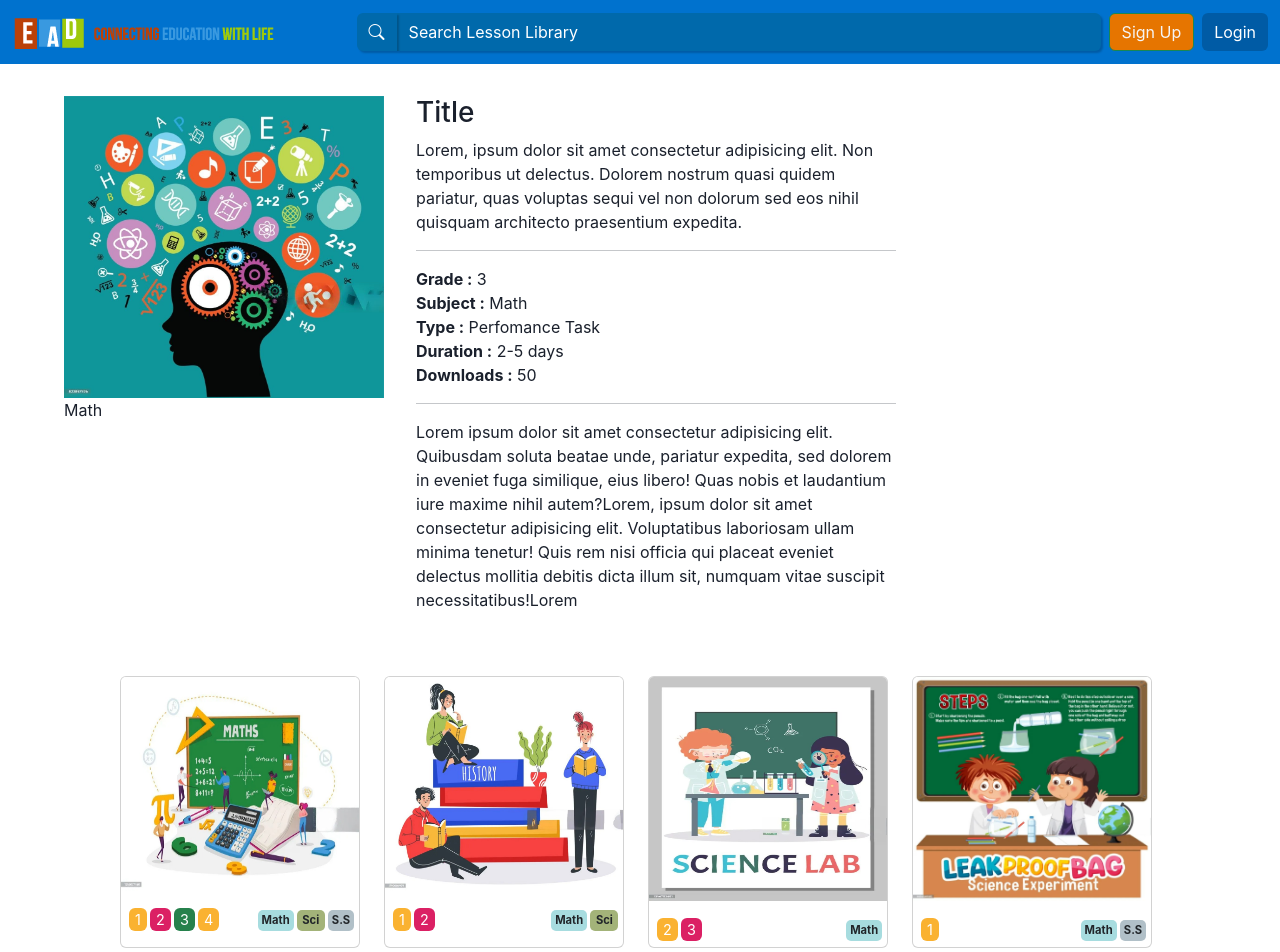
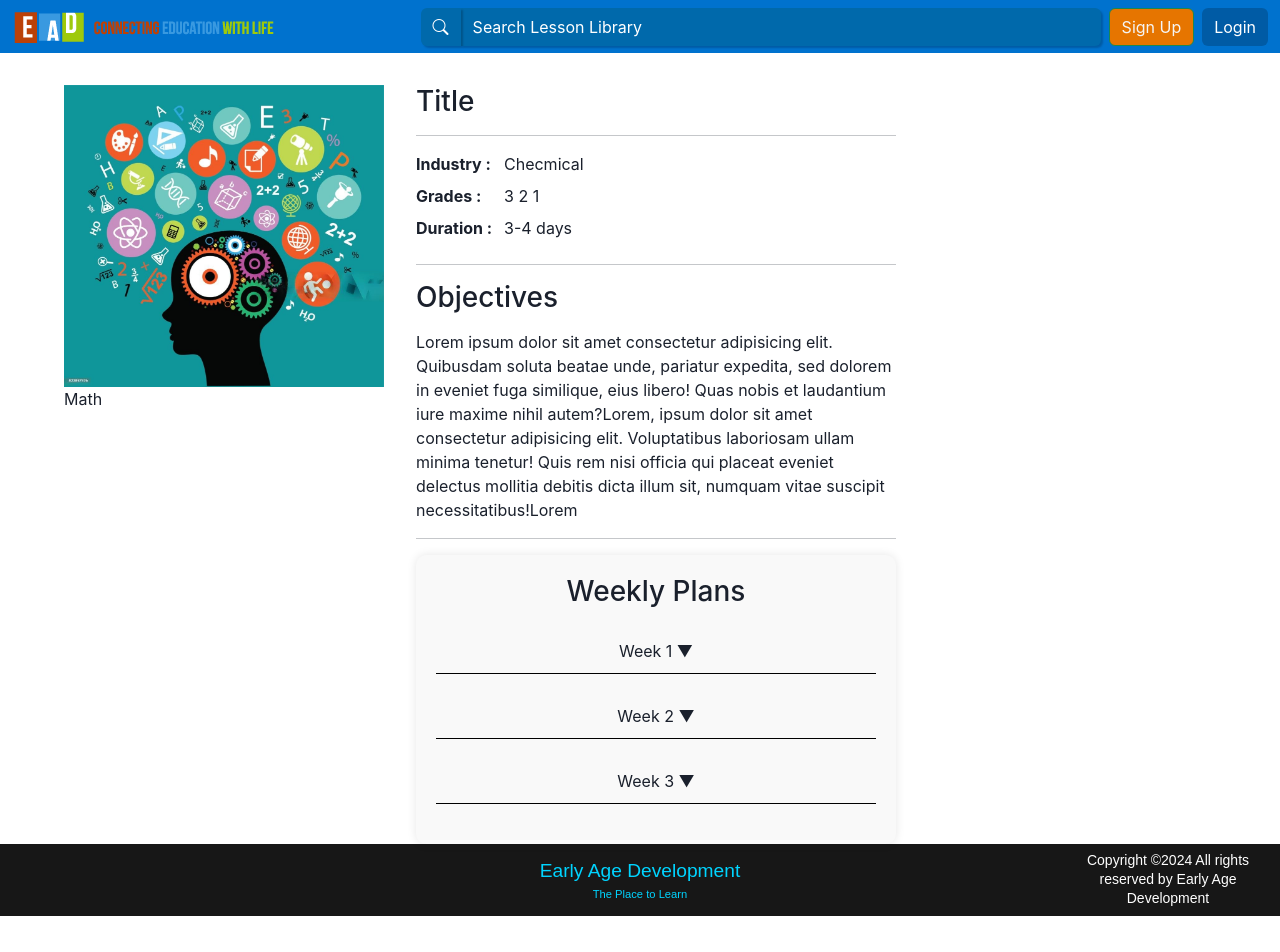
Before and after one commit to Muhammad-Muhib-Mirza/LMS, a React (Create React App) app: page /detail/0 in a window 1280 px wide. Shown: the top 952 px of the page. After the commit the page ends 916 px from the top, so only its background shows below. Built offline with nearby package versions, Linux system fonts and the light colour scheme.

Commit message:
detail page

```diff
--- /dev/null
+++ b/src/Component/DetailPage/Week.js
@@ -0,0 +1,119 @@
+import { useState } from "react";
+import {motion} from "framer-motion"
+
+export default function Week() {
+    const [activeIndex, setActiveIndex] = useState(null); // Track the currently active div
+  const [expandedSubIndices, setExpandedSubIndices] = useState({});
+  const toggleExpand = (weekIndex) => {
+    setActiveIndex((prevIndex) => (prevIndex === weekIndex ? null : weekIndex)); // Allow only one week to be active at a time
+    setExpandedSubIndices({}); // Collapse all sub-divs when switching between weeks
+  };
+
+  const toggleSubExpand = (weekIndex, subIndex) => {
+    setExpandedSubIndices((prevState) => ({
+      ...prevState,
+      [weekIndex]: {
+        ...prevState[weekIndex],
+        [subIndex]: !prevState[weekIndex]?.[subIndex],
+      },
+    }));
+  };
+
+  const content = [
+    { id: 1, text: "This is content for div 1" },
+    { id: 2, text: "This is content for div 2" },
+    { id: 3, text: "This is content for div 3" },
+  ];
+  const subContent = [
+    { id: 1, text: "Sub-content for div 1" },
+    { id: 2, text: "Sub-content for div 2" },
+    { id: 3, text: "Sub-content for div 3" },
+  ];
+  return (
+    <div
+      style={{
+        padding: 20,
+        background: "#f9f9f9",
+        borderRadius: 10,
+        boxShadow: "0 0 10px rgba(0, 0, 0, 0.1)",
+      }}
+    >
+      <h3 style={{ marginBottom: 20, textAlign: "center" }}>Weekly Plans</h3>
+      {content.map((weekItem, weekIndex) => (
+        <div key={weekItem.id} style={{ marginBottom: 20 }}>
+          <button
+            onClick={() => toggleExpand(weekIndex)} // Toggle only the selected week
+            style={{
+              width: "100%",
+              padding: 10,
+              cursor: "pointer",
+              borderBottom:'1px solid black'
+            }}
+          >
+            Week {weekItem.id} {activeIndex === weekIndex ? "▲" : "▼"}
+          </button>
+          <motion.div
+            initial={{ opacity: 0, display: "none" }}
+            animate={{
+              display: activeIndex === weekIndex ? "block" : "none",
+              opacity: activeIndex === weekIndex ? 1 : 0,
+            }}
+            transition={{
+              duration: activeIndex === weekIndex ? 0.2 : 0.2, // Faster collapse
+              ease: "easeInOut",
+            }}
+            layout
+            style={{
+              overflow: "hidden",
+              background: "#f7f7f7",
+              padding: 20,
+              borderRadius: 5,
+              boxShadow: "0 0 10px rgba(0, 0, 0, 0.1)",
+            }}
+          >
+            {subContent.map((subItem, subIndex) => (
+              <div key={subItem.id} style={{ marginBottom: 20 }}>
+                <button
+                  onClick={() => toggleSubExpand(weekIndex, subIndex)}
+                  style={{
+                    width: "100%",
+                    padding: 10,
+                    background:
+                      expandedSubIndices[weekIndex]?.[subIndex] ? "#28a745" : "lightgrey",
+                    color: expandedSubIndices[weekIndex]?.[subIndex] ? "#fff" : "#333",
+                    border: "none",
+                    borderRadius: 5,
+                    cursor: "pointer",
+                  }}
+                >
+                  Sub-div {subItem.id} {expandedSubIndices[weekIndex]?.[subIndex] ? "▲" : "▼"}
+                </button>
+                <motion.div
+                  initial={{ opacity: 0, display: "none" }}
+                  animate={{
+                    display: expandedSubIndices[weekIndex]?.[subIndex] ? "block" : "none",
+                    opacity: expandedSubIndices[weekIndex]?.[subIndex] ? 1 : 0,
+                  }}
+                  transition={{
+                    duration: expandedSubIndices[weekIndex]?.[subIndex] ? 0.5 : 0.2,
+                    ease: "easeInOut",
+                  }}
+                  layout
+                  style={{
+                    overflow: "hidden",
+                    background: "#e9e9e9",
+                    padding: 15,
+                    borderRadius: 5,
+                    boxShadow: "0 0 5px rgba(0, 0, 0, 0.05)",
+                  }}
+                >
+                  <p style={{ fontSize: 14, color: "#333" }}>{subItem.text}</p>
+                </motion.div>
+              </div>
+            ))}
+          </motion.div>
+        </div>
+      ))}
+    </div>
+  )
+}
--- a/src/Component/Navbar.js
+++ b/src/Component/Navbar.js
@@ -33,7 +33,7 @@ export default function Navbar() {
   return (
     <nav
       className="navbar"
-      style={{ padding: 0, backgroundColor: "#0072CE", height: "4rem" }}
+      style={{ padding: 0, backgroundColor: "#0072CE", height: "auto" }}
     >
       <div className="container-fluid">
         <a
@@ -65,7 +65,7 @@ export default function Navbar() {
             placeholder="Search Lesson Library"
             aria-label="Search"
             style={{
-              width: "55vw",
+              width: "50vw",
               border: "none",
               borderTopLeftRadius: "0",
               borderBottomLeftRadius: "0",
--- a/src/Routes/detail.js
+++ b/src/Routes/detail.js
@@ -1,5 +1,5 @@
 import { useState } from "react";
-import style from "../Cards.module.css";
+import Week from "../Component/DetailPage/Week";
 
 export default function detail() {
   let data = [
@@ -44,6 +44,7 @@ export default function detail() {
       subject: ["Math"],
     },
   ];
+
   const [cardData, setCardData] = useState(data);
   return (
     <>
@@ -59,7 +60,7 @@ export default function detail() {
           <img
             src="/Card-Images/criticalthinking.png"
             alt=""
-            style={{ width: "20rem"}}
+            style={{ width: "20rem" }}
           />
           <div>Math</div>
         </div>
@@ -72,36 +73,33 @@ export default function detail() {
         >
           <div>
             <h3>Title</h3>
-            <div style={{ width: "30rem" }}>
-              Lorem, ipsum dolor sit amet consectetur adipisicing elit. Non
-              temporibus ut delectus. Dolorem nostrum quasi quidem pariatur,
-              quas voluptas sequi vel non dolorum sed eos nihil quisquam
-              architecto praesentium expedita.
+            <hr />
+          </div>
+          <div
+            style={{ display: "flex", flexDirection: "column", gap: "0.5rem" }}
+          >
+            <div style={{ display: "flex" }}>
+              <div style={{ width: "5.5rem", fontWeight: "bold" }}>
+                Industry :
+              </div>{" "}
+              <div> Checmical </div>
+            </div>
+            <div style={{ display: "flex" }}>
+              <div style={{ width: "5.5rem", fontWeight: "bold" }}>
+                Grades :
+              </div>{" "}
+              <div> 3 2 1 </div>
+            </div>
+            <div style={{ display: "flex" }}>
+              <div style={{ width: "5.5rem", fontWeight: "bold" }}>
+                Duration :
+              </div>{" "}
+              <div> 3-4 days </div>
             </div>
             <hr />
           </div>
-          <div>
-            <div>
-              <b>Grade :</b> 3
-            </div>
-            <div>
-              <b>Subject :</b> Math
-            </div>
-            <div>
-              <b>Type :</b>{" "}
-              <a href="http://" style={{ textDecoration: "none" }}>
-                Perfomance Task
-              </a>
-            </div>
-            <div>
-              <b>Duration :</b> 2-5 days
-            </div>
-            <div>
-              <b>Downloads :</b> 50
-            </div>
-            <hr />
-          </div>
-          <div style={{ width: "30rem" }}>
+          <h3>Objectives</h3>
+          <div style={{ width: "30rem", marginTop: "0.5rem" }}>
             Lorem ipsum dolor sit amet consectetur adipisicing elit. Quibusdam
             soluta beatae unde, pariatur expedita, sed dolorem in eveniet fuga
             similique, eius libero! Quas nobis et laudantium iure maxime nihil
@@ -110,88 +108,10 @@ export default function detail() {
             qui placeat eveniet delectus mollitia debitis dicta illum sit,
             numquam vitae suscipit necessitatibus!Lorem
           </div>
+          <hr />
+          <Week />
+
         </div>
-      </div>
-      <div
-        style={{
-          height: "auto",
-          width: "85vw",
-          margin: "auto",
-          marginTop: "4rem",
-          display: "flex",
-          flexWrap: "wrap",
-        }}
-      >
-        {cardData.map((item) => {
-          let i = 0;
-          return (
-            <a
-              href={`/detail/${i}`}
-              className="card mb-3"
-              style={{
-                height: "17rem",
-                marginLeft: "1.5rem",
-                width: "240px",
-                cursor: "pointer",
-              }}
-            >
-              <img
-                src={`${item.image}`}
-                className="card-img-top"
-                alt="..."
-                style={{ height: "14rem" }}
-              />
-              <div
-                className="card-body"
-                style={{ paddingLeft: "0.3rem", paddingRight: "0.3rem" }}
-              >
-                <p className="card-text">
-                  <span>
-                    {item.class.map((classes, index) => {
-                      i++;
-                      return (
-                        <span
-                          className={`${style.count} ${
-                            i == 1
-                              ? style.one
-                              : i == 2
-                              ? style.two
-                              : i == 3
-                              ? style.three
-                              : i == 4
-                              ? style.four
-                              : style.five
-                          }`}
-                        >
-                          {classes}
-                        </span>
-                      );
-                    })}
-                  </span>
-                  <span className={style.subjectContainer}>
-                    {item.subject.map((subjects) => {
-                      return (
-                        <span
-                          className={`${style.subject} ${
-                            subjects == "Math"
-                              ? style.math
-                              : subjects == "Sci"
-                              ? style.sci
-                              : subjects == "Eli"
-                              ? style.eli
-                              : style.ss
-                          }`}
-                        >
-                          {subjects}
-                        </span>
-                      );
-                    })}
-                  </span>
-                </p>
-              </div>
-            </a>
-          );
-        })}
       </div>
     </>
   );
```
